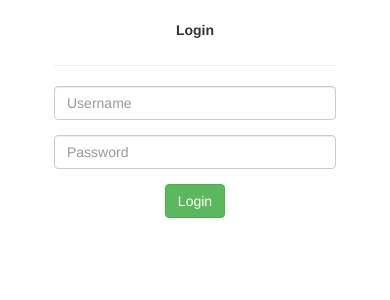
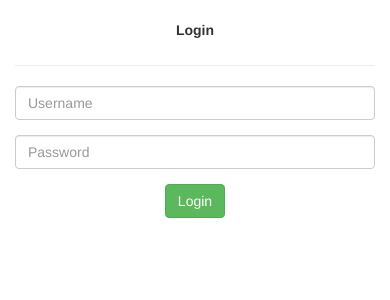
Before and after one commit to aurelion314/foosbot, a Django app: page / in a window 390 px wide. Shown: the part 51-351 px from the top of the page. Run offline with Django 3.2, Linux system fonts and the light colour scheme; some libraries are stand-ins or nearby versions.

Commit message:
fix mobile scaling and ranktag domain

```diff
--- a/foosbot/templates/foosbot/base.html
+++ b/foosbot/templates/foosbot/base.html
@@ -10,17 +10,9 @@
 <!-- <script src="../static/js/vendor/bootstrap.min.js"></script> -->
 
 <style>
-  /* body {
-    padding-top: 70px;
-  } */
-  @media (max-width: 979px) {
-    body {
-      padding-top: 0px;
-    }
-  }
   #content {
     width: 80%  ;
-    margin: 0 auto;
+    margin: auto;
   }
   .navbar-inverse, .navbar-toggle, .navbar-toggle:hover{
     background-color: #487075;
@@ -32,6 +24,21 @@
   [v-cloak] {
     display: none
   }
+  .panel-body{
+    overflow-x: auto;
+  }
+  .container{
+    overflow-x: auto  ;
+  }
+  @media (max-width: 979px) {
+    body {
+      padding-top: 0px;
+    }
+    #content {
+      width: 100%  ;
+      margin: 2rem auto;
+    }
+  }
 
 </style>
 
@@ -40,7 +47,7 @@
   <meta charset="utf-8">
   <meta name="viewport" content="width=device-width, initial-scale=1">
   <link rel="shortcut icon" type="image/png" href="/static/img/logo_mini.png"/>
-  <title>EmployeeArcade</title>
+  <title>RankTag</title>
 
 </head>
 
--- a/main/settings.py
+++ b/main/settings.py
@@ -25,7 +25,7 @@ SECRET_KEY = '1u2v8(!&pytu&d1!=7z_*+ci=oz)9u2=lpzoz^=5w7_pqzvyd^'
 # SECURITY WARNING: don't run with debug turned on in production!
 DEBUG = True
 
-ALLOWED_HOSTS = [u'Aurelion.pythonanywhere.com', u'127.0.0.1', u'192.168.1.6', 'www.employeearcade.com']
+ALLOWED_HOSTS = [u'Aurelion.pythonanywhere.com', u'127.0.0.1', u'192.168.1.6', 'www.employeearcade.com', 'www.ranktag.ca']
 
 
 # Application definition
```
